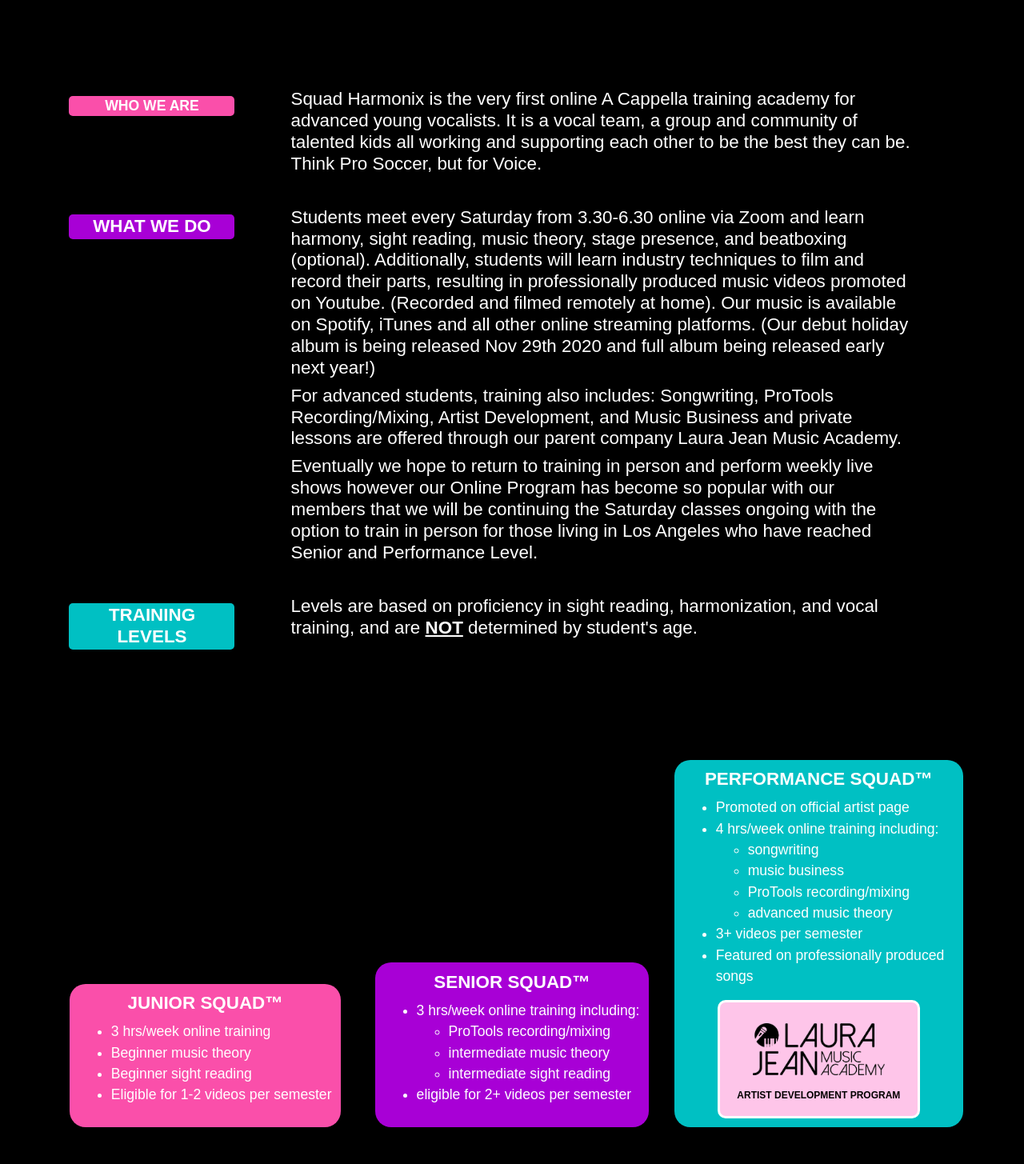
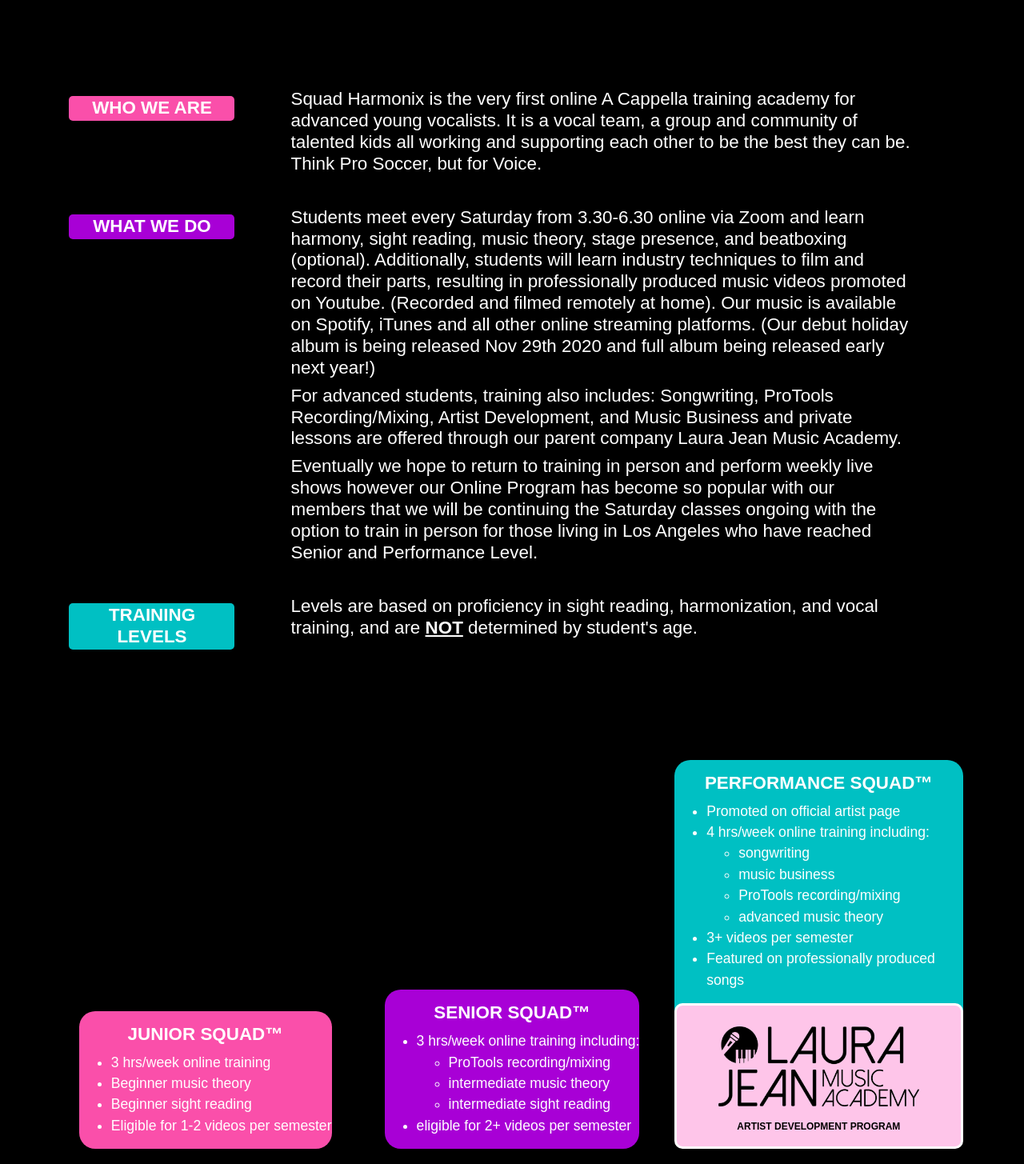
Before and after one commit to BennEntterprise/squadharmonix-marketing-web, a React (Create React App) app in the folder harmonix-client/: page /academy in a window 1280 px wide. Shown: the part 2020-3475 px from the top of the page at 80% size. Built offline with nearby package versions, Linux system fonts and the light colour scheme; a web font is replaced by a local one.

Commit message:
Adjust Pink LJMA in offering bars
closes SJMA-29

```diff
--- a/harmonix-client/src/pagelets-academy/2WhatIsSquad/WhatIsSquad.tsx
+++ b/harmonix-client/src/pagelets-academy/2WhatIsSquad/WhatIsSquad.tsx
@@ -14,7 +14,7 @@
             <div id='grid-wis'>
               <div id='grid-h1'>
                 <div className='LadderItemGraphic'>
-                  <h5 className='font-p liberation-sans-bold bg-magenta '>
+                  <h5 className='font-h5 liberation-sans-bold bg-magenta '>
                     WHO WE ARE
                   </h5>
                 </div>
--- a/harmonix-client/src/pagelets-academy/2WhatIsSquad/whatissquad.scss
+++ b/harmonix-client/src/pagelets-academy/2WhatIsSquad/whatissquad.scss
@@ -174,8 +174,11 @@
 
 .bar {
   margin: 3%;
-  padding: 3%;
+  padding: 0%;
   border-radius: 1.25rem;
+  h5 {
+    padding-top: 1rem;
+  }
 }
 .bar-header {
   text-align: center;
@@ -183,23 +186,25 @@
 
 #ljma-cutout {
   border: 0.2rem solid var(--white);
-  width: 75%;
+  width: 100%;
   background-color: var(--flower);
   text-align: center;
   margin: auto;
   border-radius: 10px;
   padding-top: 10px;
   padding-bottom: 0.5px;
-}
-#ljma-cutout a {
+
+  a {
     display: block;
   }
-#ljma-cutout img {
+  img {
     padding: 1rem;
     position: relative;
     width: 80%;
     height: auto;
   }
+}
+
 /*  ASSORTED OFFERINGS SECTION */
 #OfferingSetContainer {
   display: flex;
```
Lines whose indentation alone changed are shown as unchanged.
